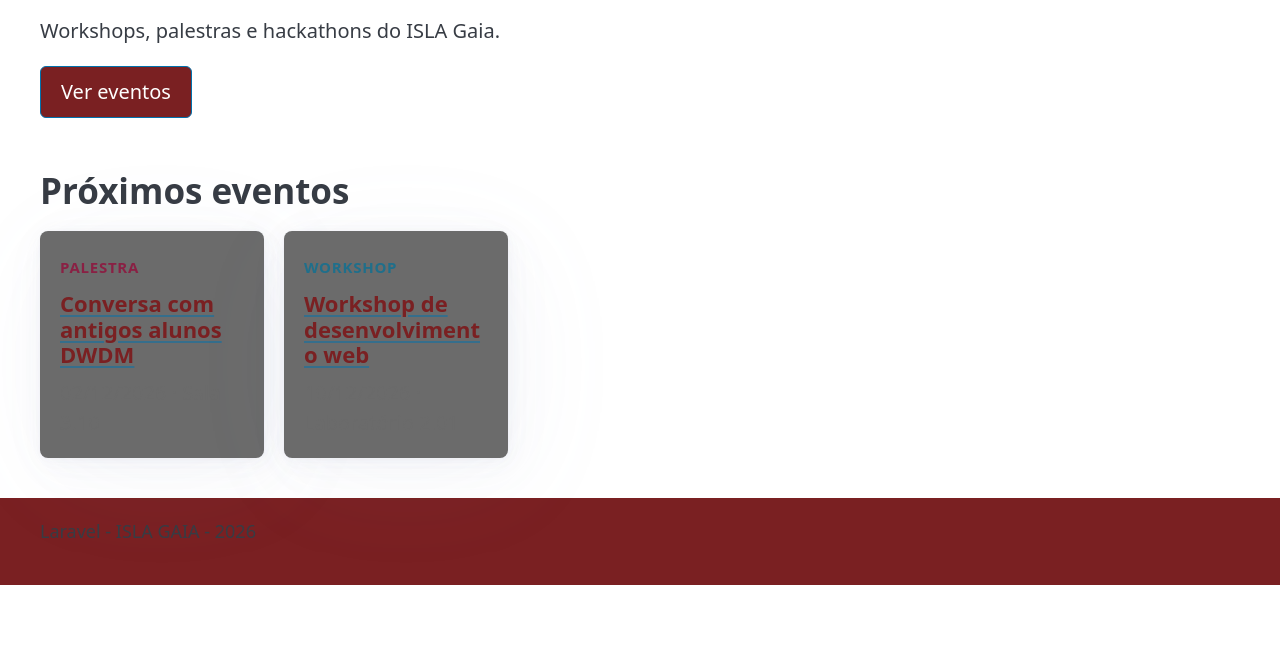
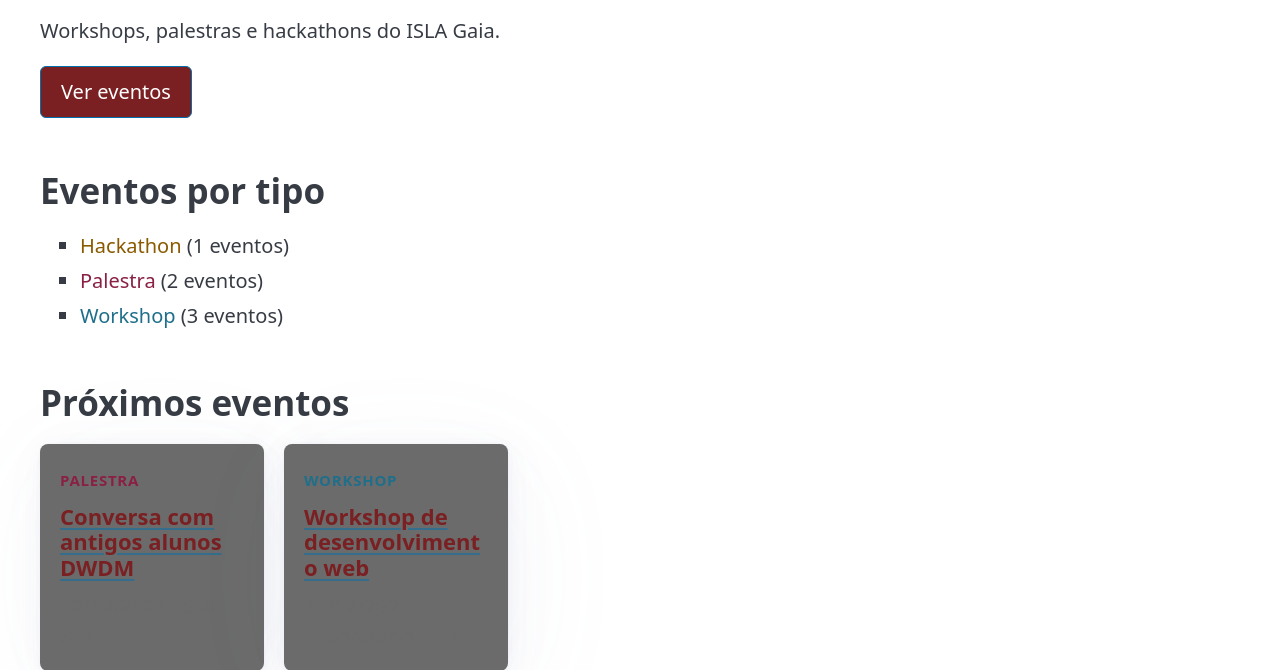
Before and after one commit to nicolessousa2007-source/pws1-app, a Laravel app: page / in a window 1280 px wide. Shown: the part 211-881 px from the top of the page. Before the commit the page ends 796 px from the top, so only its background shows below. Run offline with Laravel 12, Linux system fonts and the light colour scheme; data comes from the database, SQL or seed files in the repository; some libraries are stand-ins or nearby versions.

Commit message:
Desafio PL06

```diff
--- a/app/Http/Controllers/InicioController.php
+++ b/app/Http/Controllers/InicioController.php
@@ -6,6 +6,7 @@ use Illuminate\Http\Request;
 use Illuminate\View\View;
 // use Illuminate\Support\Facades\DB;
 use App\Models\Evento;
+use App\Models\Tipo;
 
 class InicioController extends Controller
 {
@@ -14,6 +15,10 @@ class InicioController extends Controller
      */
     public function index(): view
     {
+        $tipos = Tipo::withCount('eventos')
+            ->orderBy('nome')
+            ->get();
+
         $proximos = Evento::query()->with('tipo')
             ->where('data', '>=', now()->toDateString())
             ->orderBy('data')
@@ -36,6 +41,7 @@ class InicioController extends Controller
 
         return view('inicio', [
             'proximos' => $proximos,
+            'tipos' => $tipos
         ]);
     }
 
--- a/resources/views/inicio.blade.php
+++ b/resources/views/inicio.blade.php
@@ -33,6 +33,18 @@
     <p>Workshops, palestras e hackathons do ISLA Gaia.</p>
     <p><a href="{{ route('eventos.index') }}" role="button" class="botao">Ver eventos</a></p>
 
+
+    <h2>Eventos por tipo</h2>
+    <ul>
+        @foreach ($tipos as $tipo)
+            <li>
+                <span class="etiqueta-{{ $tipo->slug }}">{{ $tipo->nome }}</span>
+                <span>({{ $tipo->eventos_count }} eventos)</span>
+            </li>
+        @endforeach
+    </ul>
+
+
     <h2>Próximos eventos</h2>
     <div class="grelha">
         @forelse ($proximos as $evento)
```
Also changed, not shown: 1 other file.
